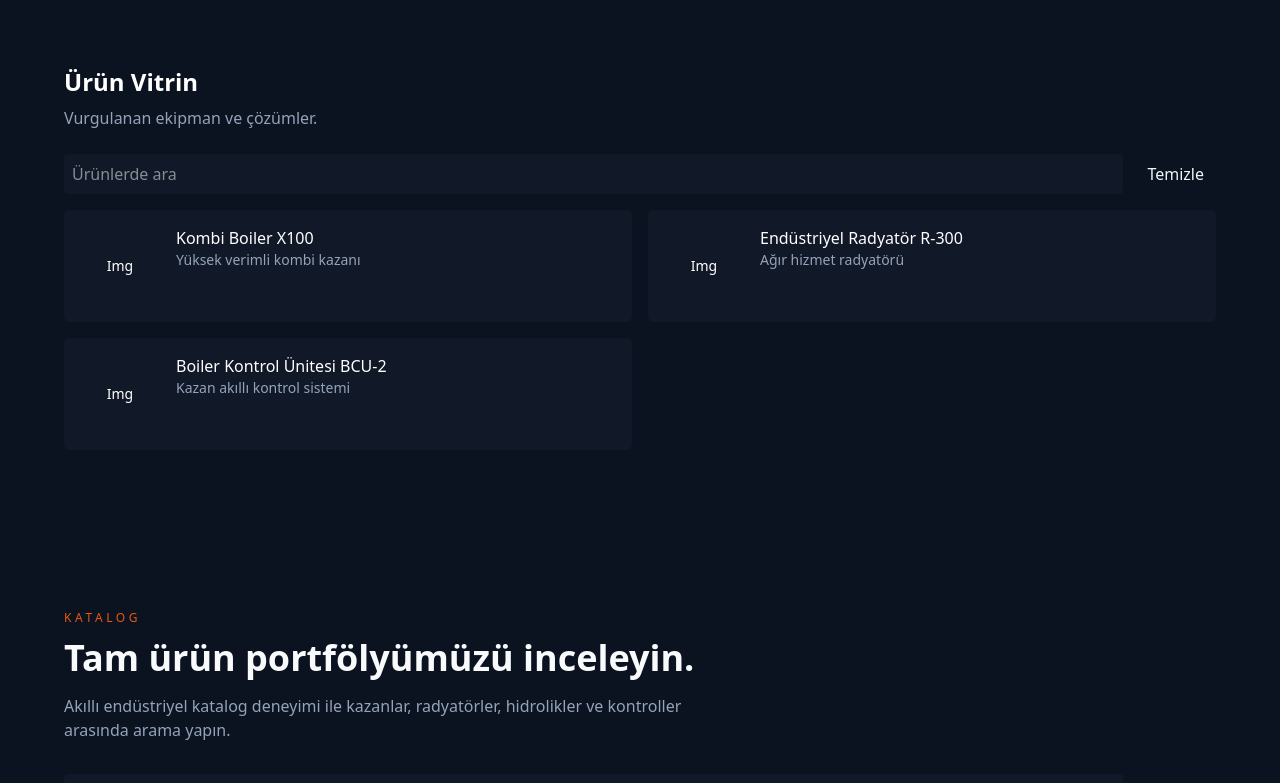
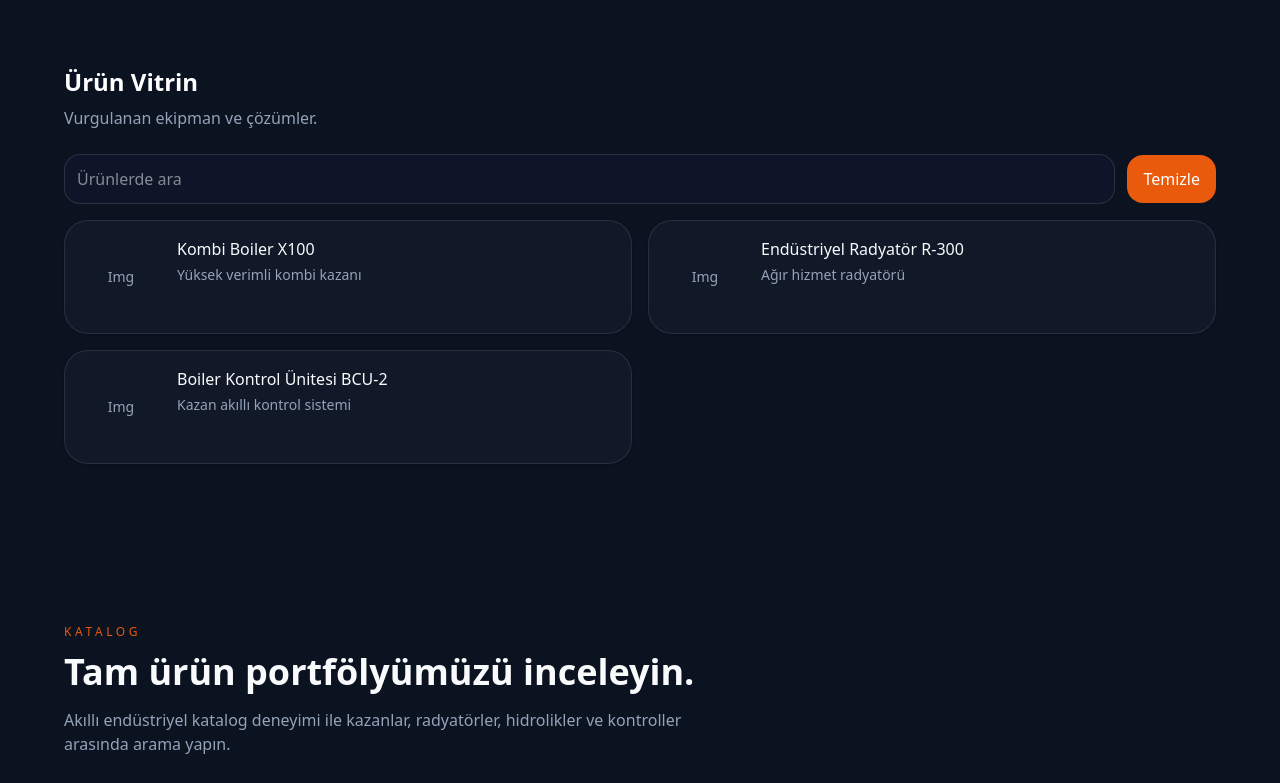
Before and after one commit to Alicansan/heating-systems-website, a Next.js app: page / in a window 1280 px wide. Shown: the part 2000-2783 px from the top of the page. Built offline with nearby package versions, Linux system fonts and the light colour scheme.

Commit message:
Enhance UI with hover interactions and scroll reveal animations

```diff
--- a/components/animations/Reveal.tsx
+++ b/components/animations/Reveal.tsx
@@ -2,7 +2,7 @@
 import { motion, useReducedMotion } from 'framer-motion'
 import { type PropsWithChildren } from 'react'
 
-export default function Reveal({ children, className = '' }: PropsWithChildren<{ className?: string }>) {
+export default function Reveal({ children, className = '', delay = 0 }: PropsWithChildren<{ className?: string; delay?: number }>) {
   const reduce = useReducedMotion()
 
   return (
@@ -10,7 +10,7 @@ export default function Reveal({ children, className = '' }: PropsWithChildren<{
       className={className}
       initial={reduce ? {} : { opacity: 0, y: 20 }}
       animate={{ opacity: 1, y: 0 }}
-      transition={{ duration: 0.55, ease: 'easeOut' }}
+      transition={{ duration: 0.55, ease: 'easeOut', delay }}
       viewport={{ once: true, amount: 0.2 }}
     >
       {children}
--- a/components/catalog/CatalogGrid.tsx
+++ b/components/catalog/CatalogGrid.tsx
@@ -1,5 +1,6 @@
 'use client'
 import React from 'react'
+import Reveal from '../animations/Reveal'
 import ProductCard from './ProductCard'
 import { Product } from '../../types/product'
 
@@ -8,8 +9,10 @@ type Props = { items: Product[]; full?: boolean; onOpen?: (p: Product) => void }
 export default function CatalogGrid({ items, full = false, onOpen }: Props) {
   return (
     <div className={`grid gap-4 ${full ? 'grid-cols-1 sm:grid-cols-2 lg:grid-cols-3' : 'grid-cols-1 sm:grid-cols-2'}`}>
-      {items.map((p) => (
-        <ProductCard key={p.id} product={p} onOpen={() => onOpen?.(p)} />
+      {items.map((p, index) => (
+        <Reveal key={p.id} delay={index * 0.05} className="w-full">
+          <ProductCard product={p} onOpen={() => onOpen?.(p)} />
+        </Reveal>
       ))}
     </div>
   )
--- a/components/catalog/CatalogViewer.tsx
+++ b/components/catalog/CatalogViewer.tsx
@@ -19,9 +19,19 @@ export default function CatalogViewer({ full = false }: { full?: boolean }) {
 
   return (
     <div>
-      <div className="flex gap-3 items-center mb-4">
-        <input value={query} onChange={(e) => setQuery(e.target.value)} placeholder="Ürünlerde ara" className="p-2 bg-surface rounded flex-1" />
-        <button onClick={() => setQuery('')} className="px-3 py-2 bg-muted text-slate-100 rounded">Temizle</button>
+      <div className="flex flex-col gap-3 sm:flex-row sm:items-center mb-4">
+        <input
+          value={query}
+          onChange={(e) => setQuery(e.target.value)}
+          placeholder="Ürünlerde ara"
+          className="p-3 input-glow rounded-2xl w-full sm:flex-1"
+        />
+        <button
+          onClick={() => setQuery('')}
+          className="px-4 py-3 button-glow rounded-2xl bg-accent text-white font-semibold hover:bg-orange-500 transition focus:outline-none focus:ring-2 focus:ring-accent/40"
+        >
+          Temizle
+        </button>
       </div>
 
       <CatalogGrid items={filtered} full={full} onOpen={(p) => setSelected(p)} />
--- a/components/catalog/ProductCard.tsx
+++ b/components/catalog/ProductCard.tsx
@@ -4,12 +4,22 @@ import { Product } from '../../types/product'
 
 export default function ProductCard({ product, onOpen }: { product: Product; onOpen?: () => void }) {
   return (
-    <article className="p-4 bg-surface rounded-md cursor-pointer" onClick={onOpen}>
+    <article
+      className="p-4 bg-surface rounded-3xl border border-white/10 shadow-sm cursor-pointer transition duration-300 interactive-card focus:outline-none focus:ring-2 focus:ring-accent/30"
+      onClick={onOpen}
+      tabIndex={0}
+      onKeyDown={(event) => {
+        if (event.key === 'Enter' || event.key === ' ') {
+          event.preventDefault()
+          onOpen?.()
+        }
+      }}
+    >
       <div className="flex items-start gap-4">
-        <div className="w-20 h-20 bg-muted rounded-md flex items-center justify-center text-sm">Img</div>
+        <div className="w-20 h-20 bg-muted/20 rounded-2xl flex items-center justify-center text-sm text-muted">Img</div>
         <div>
-          <h3 className="font-medium">{product.name}</h3>
-          <p className="text-sm text-muted">{product.short}</p>
+          <h3 className="font-medium text-heading">{product.name}</h3>
+          <p className="mt-1 text-sm text-muted">{product.short}</p>
         </div>
       </div>
     </article>
--- a/components/sections/About.tsx
+++ b/components/sections/About.tsx
@@ -12,7 +12,7 @@ export default function About() {
               <p className="mt-5 text-muted max-w-2xl leading-8">Ticari ve endüstriyel müşterilerle işbirliği yaparak uzun vadeli güvenilirlik ve enerji verimliliği için tasarlanmış sağlam ısıtma, kazan ve tesisatçılık altyapısı sağlıyoruz.</p>
             </div>
 
-            <div className="section-surface p-8">
+            <div className="section-surface p-8 interactive-card">
               <div className="text-muted text-sm uppercase tracking-[0.2em]">Yetenekler</div>
               <ul className="mt-6 space-y-4 text-sm leading-7 text-slate-200">
                 <li>Endüstriyel ısıtma sistemi planlama ve danışmanlık</li>
--- a/components/sections/Hero.tsx
+++ b/components/sections/Hero.tsx
@@ -53,10 +53,10 @@ export default function Hero() {
           </p>
 
           <div className="mt-10 flex flex-col gap-4 sm:flex-row sm:items-center">
-            <a href="#catalog" className="inline-flex items-center justify-center rounded-full bg-accent px-6 py-3 text-sm font-semibold text-white shadow-[0_14px_40px_rgba(233,90,13,0.28)] transition hover:brightness-110">
+            <a href="#catalog" className="inline-flex items-center justify-center rounded-full bg-accent px-6 py-3 text-sm font-semibold text-white shadow-[0_14px_40px_rgba(233,90,13,0.28)] transition duration-300 button-glow focus:outline-none focus:ring-2 focus:ring-accent/40">
               Kataloğu İnceleyin
             </a>
-            <a href="#contact" className="inline-flex items-center justify-center rounded-full border border-brand-blue bg-transparent px-6 py-3 text-sm font-semibold text-brand-blue transition hover:bg-brand-blue/10">
+            <a href="#contact" className="inline-flex items-center justify-center rounded-full border border-brand-blue bg-transparent px-6 py-3 text-sm font-semibold text-brand-blue transition duration-300 hover:bg-brand-blue/10 hover:-translate-y-0.5 focus:outline-none focus:ring-2 focus:ring-brand-blue/40">
               Telefonla İletişim
             </a>
           </div>
--- a/components/sections/Services.tsx
+++ b/components/sections/Services.tsx
@@ -37,8 +37,8 @@ export default function Services() {
 
         <div className="mt-10 grid gap-6 sm:grid-cols-2 lg:grid-cols-3">
           {services.map((service) => (
-            <Reveal key={service.title} className="delay-100">
-              <div className="section-surface p-6 h-full">
+            <Reveal key={service.title} delay={0.05} className="delay-100">
+              <div className="section-surface p-6 h-full interactive-card">
                 <div className="text-accent text-sm uppercase tracking-[0.2em]">Hizmet</div>
                 <h3 className="mt-4 text-xl font-semibold text-heading">{service.title}</h3>
                 <p className="mt-3 text-muted text-sm leading-7">{service.description}</p>
--- a/components/sections/Showcase.tsx
+++ b/components/sections/Showcase.tsx
@@ -1,11 +1,16 @@
+import Reveal from '../animations/Reveal'
 import CatalogViewer from '../catalog/CatalogViewer'
 
 export default function Showcase() {
   return (
     <section id="showcase" className="py-20">
       <div className="container">
-        <h2 className="text-2xl font-semibold">Ürün Vitrin</h2>
-        <p className="mt-2 text-muted">Vurgulanan ekipman ve çözümler.</p>
+        <Reveal>
+          <div>
+            <h2 className="text-2xl font-semibold">Ürün Vitrin</h2>
+            <p className="mt-2 text-muted">Vurgulanan ekipman ve çözümler.</p>
+          </div>
+        </Reveal>
         <div className="mt-6">
           <CatalogViewer />
         </div>
--- a/styles/globals.css
+++ b/styles/globals.css
@@ -91,3 +91,64 @@ select {
 .text-heading {
   color: var(--color-heading);
 }
+
+.section-surface {
+  background: rgba(15, 23, 42, 0.88);
+  border: 1px solid var(--color-border);
+  box-shadow: var(--shadow-soft);
+  border-radius: var(--radius);
+  transition: transform 0.32s ease, border-color 0.32s ease, background-color 0.28s ease, box-shadow 0.28s ease;
+}
+
+.section-surface:hover,
+.section-surface:focus-within {
+  transform: translateY(-3px);
+  border-color: rgba(255, 255, 255, 0.16);
+}
+
+.interactive-card {
+  transition: transform 0.32s ease, box-shadow 0.28s ease, border-color 0.28s ease, background-color 0.28s ease;
+}
+
+.interactive-card:hover,
+.interactive-card:focus-within {
+  transform: translateY(-4px);
+  border-color: rgba(233, 90, 13, 0.25);
+  box-shadow: 0 24px 64px rgba(14, 31, 64, 0.2);
+}
+
+.interactive-card:focus-within {
+  outline: 1px solid rgba(233, 90, 13, 0.35);
+  outline-offset: 4px;
+}
+
+.input-glow {
+  border: 1px solid rgba(255, 255, 255, 0.12);
+  background: rgba(15, 23, 42, 0.9);
+  transition: border-color 0.25s ease, box-shadow 0.25s ease, background-color 0.25s ease;
+}
+
+.input-glow:focus {
+  outline: none;
+  border-color: rgba(3, 125, 177, 0.9);
+  box-shadow: 0 0 0 4px rgba(3, 125, 177, 0.16);
+  background: rgba(15, 23, 42, 1);
+}
+
+.button-glow {
+  transition: transform 0.2s ease, box-shadow 0.25s ease, background-color 0.25s ease;
+}
+
+.button-glow:hover {
+  transform: translateY(-1px);
+  box-shadow: 0 14px 32px rgba(233, 90, 13, 0.22);
+}
+
+.glow-link {
+  transition: color 0.25s ease, text-shadow 0.25s ease;
+}
+
+.glow-link:hover {
+  color: var(--color-accent);
+  text-shadow: 0 0 18px rgba(233, 90, 13, 0.35);
+}
```
Also changed, not shown: components/layout/Header.tsx (+7 -7 lines), components/sections/Contact.tsx (+4 -4 lines).
